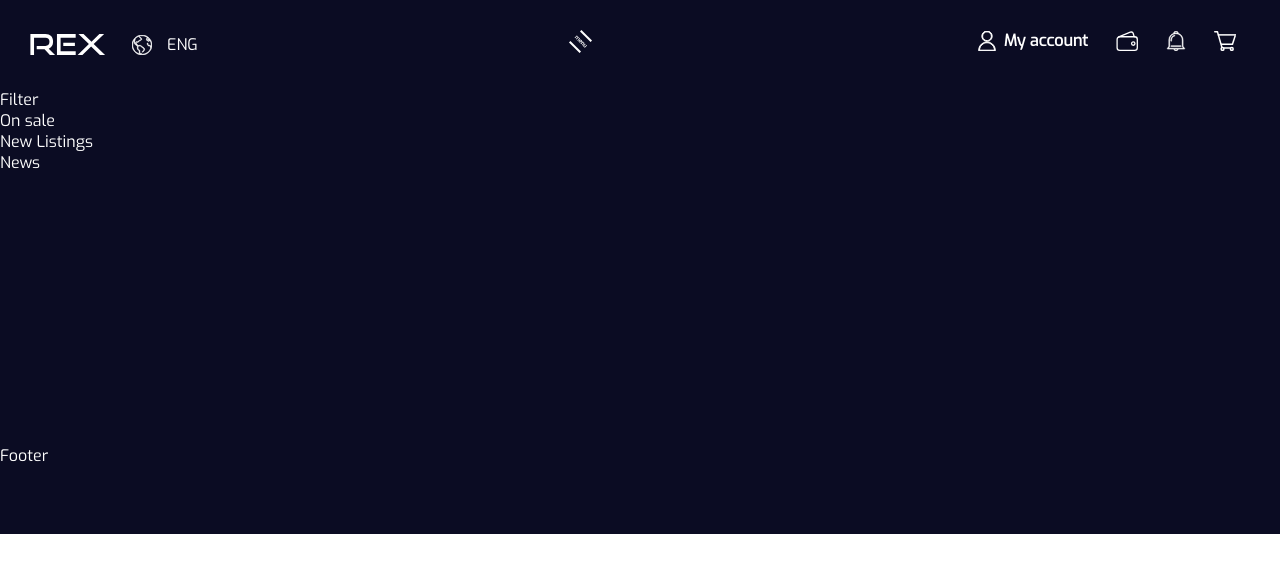
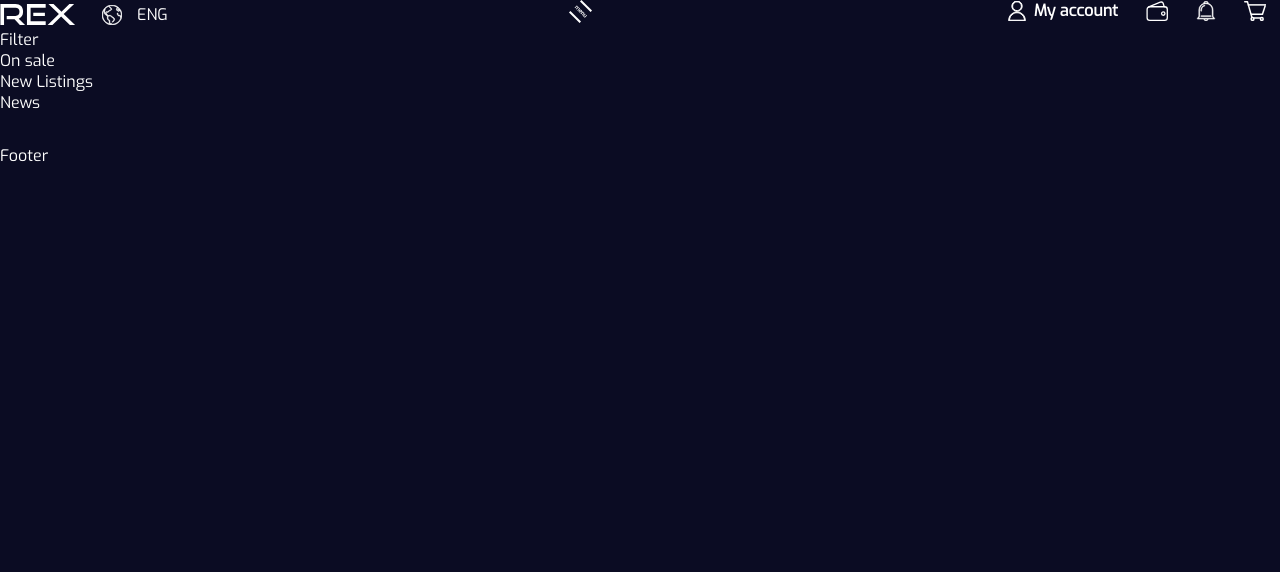
Before and after one commit to NikitaBud/test-task-app, a React (Create React App) app: page / in a window 1280 px wide. Shown: the top 572 px of the page. Built offline with nearby package versions, Linux system fonts and the light colour scheme.

Commit message:
adaptive styles

```diff
--- a/public/index.html
+++ b/public/index.html
@@ -2,14 +2,11 @@
 <html lang="en">
   <head>
     <meta charset="utf-8" />
-    <link rel="icon" href="%PUBLIC_URL%/favicon.ico" />
     <meta name="viewport" content="width=device-width, initial-scale=1" />
-    <meta name="theme-color" content="#000000" />
     <meta
       name="description"
       content="Web site created using create-react-app"
     />
-    <link rel="apple-touch-icon" href="%PUBLIC_URL%/logo192.png" />
     <link rel="manifest" href="%PUBLIC_URL%/manifest.json" />
     <title>Test Task</title>
   </head>
--- a/src/App.js
+++ b/src/App.js
@@ -6,7 +6,7 @@ import Footer from "./components/footer/footer";
 
 function App() {
   return (
-    <div className="App">
+    <div className="App container">
       <Header />
       <Content />
       <Footer />
--- a/src/App.scss
+++ b/src/App.scss
@@ -1,5 +1,20 @@
 .App {
   display: grid;
   grid-template-rows: 1fr 4fr 1fr;
-  background-color: #0B0C23;
 }
+
+.container {
+  margin: 0 auto;
+  @media (min-width: 1400px) {
+    max-width: 1379px;
+  }
+  @media (max-width: 1024px) {
+    max-width: 964px;
+  }
+  @media (max-width: 768px) {
+    max-width: 709px;
+  }
+  @media (max-width: 420px) {
+    max-width: 397px;
+  }
+}
--- a/src/components/header/header.scss
+++ b/src/components/header/header.scss
@@ -1,7 +1,6 @@
 .header-wrapper {
   display: flex;
   justify-content: space-between;
-  margin: 30px;
   .block-with-logo {
     display: flex;
     align-items: center;
--- a/src/index.scss
+++ b/src/index.scss
@@ -1,12 +1,29 @@
 @import url('https://fonts.googleapis.com/css?family=Exo&display=swap');
+@mixin button-reset {
+  padding: 0;
+  border: none;
+  font: inherit;
+  color: inherit;
+  background-color: transparent;
+  cursor: pointer;
+}
 
 body {
   margin: 0;
   font-family: 'Exo', sans-serif;
   color: #ffffff;
+  background-color: #0B0C23;
 }
 
 code {
   font-family: source-code-pro, Menlo, Monaco, Consolas, 'Courier New',
     monospace;
 }
+
+.btn {
+  @include button-reset;
+  display: inline-block;
+  text-decoration: none;
+  border: solid 1px transparent;
+  outline: none;
+}
```
Also changed, not shown: 1 other file (tests, documents, lock files or other folders).
